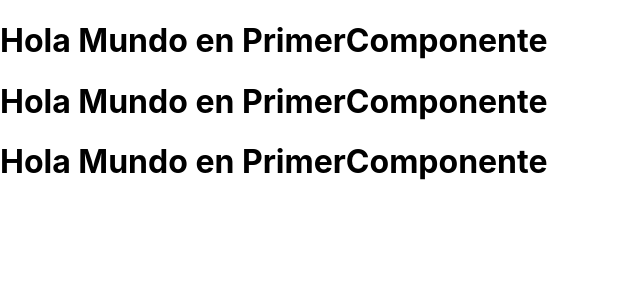
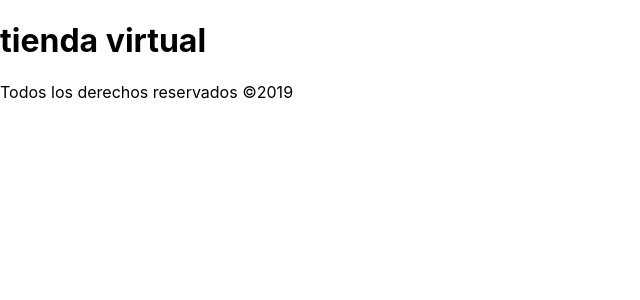
Before and after one commit to eacevedof/prj_reactjs3, a React (Create React App) app in the folder basicosreact/: page / in a window 1280 px wide. Shown: the top 300 px of the page, without its empty margins (0-640 px from the left). Built offline with nearby package versions, Linux system fonts and the light colour scheme; the HTML template or start-up script is replaced by a standard one.

Commit message:
4.6. Creando más Componentes

```diff
--- a/basicosreact/src/App.js
+++ b/basicosreact/src/App.js
@@ -1,14 +1,18 @@
-import React, {Fragment} from 'react';
-import PrimerComponente from "./components/PrimerComponente";
+import React, {Fragment} from 'react'
+import Header from './components/Header'
+import Footer from './components/Footer'
 
 function App() {
+
+  const fecha = new Date().getFullYear();
+
   return (
     <Fragment>
-      <PrimerComponente/>
-      <PrimerComponente/>
-      <PrimerComponente/>
+      <Header titulo="tienda virtual" />
+      <Footer fecha={fecha} />
     </Fragment>
-  );//return
+  )//return
+
 }//App()
 
 export default App;
--- /dev/null
+++ b/basicosreact/src/components/Footer.js
@@ -0,0 +1,10 @@
+//Footer.js
+import  React from 'react';
+
+const Footer = ({fecha}) => (
+	<footer>
+		<p>Todos los derechos reservados &copy;{fecha}</p>
+	</footer>
+);
+
+export default Footer;
--- /dev/null
+++ b/basicosreact/src/components/Header.js
@@ -0,0 +1,10 @@
+//Header.js
+import  React from 'react';
+
+const Header = ({titulo}) => (
+	<header>
+		<h1>{titulo}</h1>
+	</header>
+);
+
+export default Header;
```
Also changed, not shown: basicosreact/src/components/Productos.js (added), 1 other file (tests, documents, lock files or other folders).
